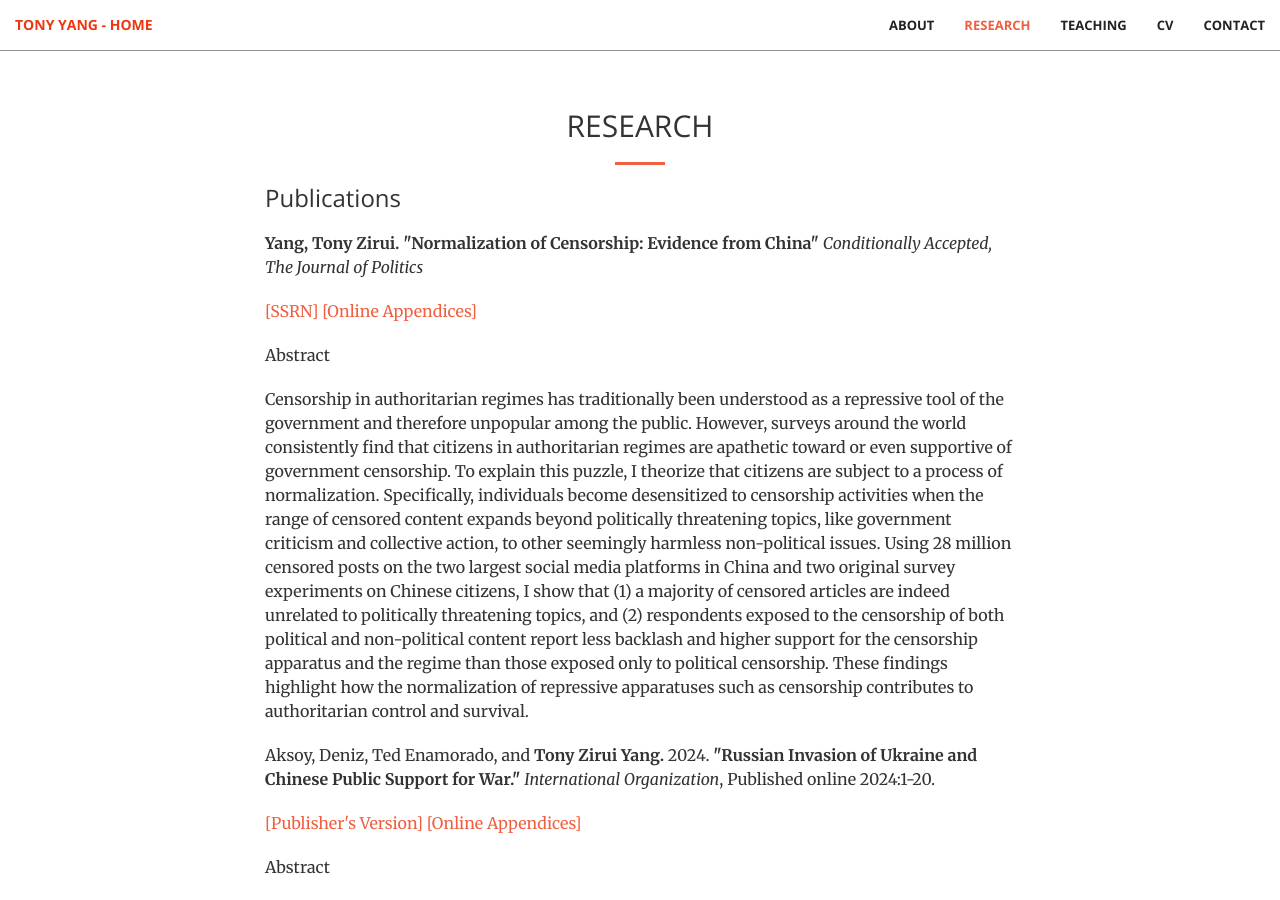
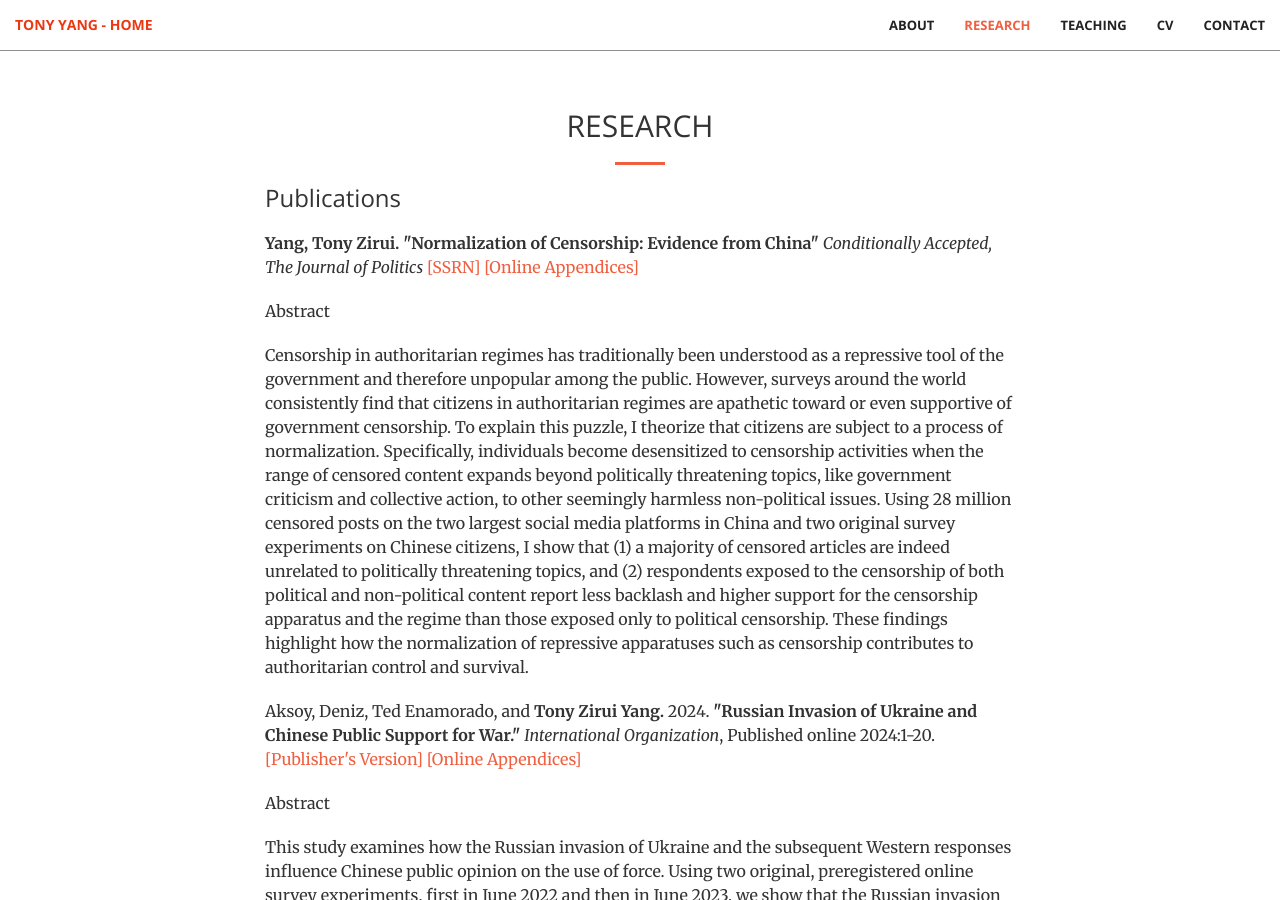
Before and after one commit to tonyhsfz/website, a Jekyll site: the page built from index.html, in a window 1280 px wide and 900 px high, scrolled down 1779 px. Built offline with Jekyll 4.4.1, drawn with Linux system fonts in a browser that asks for light colours.

```diff
--- a/_includes/publication.html
+++ b/_includes/publication.html
@@ -6,8 +6,7 @@
                 <hr>
                 <h3 class="section-heading">Publications</h3>
                     <p></p>
-<p><b> Yang, Tony Zirui. "Normalization of Censorship: Evidence from China" </b>  <i>Conditionally Accepted, The Journal of Politics</i> </p>
-                   <p> <a href="https://papers.ssrn.com/sol3/papers.cfm?abstract_id=3835217">[SSRN]</a>
+<p><b> Yang, Tony Zirui. "Normalization of Censorship: Evidence from China" </b>  <i>Conditionally Accepted, The Journal of Politics</i>  <a href="https://papers.ssrn.com/sol3/papers.cfm?abstract_id=3835217">[SSRN]</a>
                     <a href="/img/Censorship_Appendices.pdf">[Online Appendices]</a></p>
 <p> Abstract </p>
 <p>
@@ -20,9 +19,10 @@ Censorship in authoritarian regimes has traditionally been understood as a repre
 </p>
  <p></p>
                      <p></p>
-<p>  Aksoy, Deniz, Ted Enamorado, and <b>Tony Zirui Yang.</b> 2024. <b>"Russian Invasion of Ukraine and Chinese Public Support for War." </b>  <i>International Organization</i>, Published online 2024:1-20. </p>
-                   <p> <a href="/img/UseForce.pdf">[Publisher's Version]</a>
-                    <a href="/img/UseForce_Appendix.pdf">[Online Appendices]</a></p>
+<p>  Aksoy, Deniz, Ted Enamorado, and <b>Tony Zirui Yang.</b> 2024. <b>"Russian Invasion of Ukraine and Chinese Public Support for War." </b>
+        <i>International Organization</i>, Published online 2024:1-20.
+        <a href="/img/UseForce.pdf">[Publisher's Version]</a>
+         <a href="/img/UseForce_Appendix.pdf">[Online Appendices]</a></p>
 <p> Abstract </p>
 <p>
  This study examines how the Russian invasion of Ukraine and the subsequent Western responses influence Chinese public opinion on the use of force.
@@ -39,8 +39,8 @@ Censorship in authoritarian regimes has traditionally been understood as a repre
                      <p></p>
 
 
-<p><b> Yang, Tony Zirui. "Participatory Censorship in Authoritarian Regimes" </b> <i>Revise & Resubmit, Comparative Political Studies</i> </p>
-                   <p> <a href="https://papers.ssrn.com/sol3/papers.cfm?abstract_id=4167554">[SSRN]</a> </p>
+<p><b> Yang, Tony Zirui. "Participatory Censorship in Authoritarian Regimes" </b> <i>Revise & Resubmit, Comparative Political Studies</i>
+ <a href="https://papers.ssrn.com/sol3/papers.cfm?abstract_id=4167554">[SSRN]</a> </p>
 <p> Abstract </p>
 <p>
 Contrary to the conventional top-down view of government censorship, ordinary citizens in authoritarian regimes frequently participate in censorship by reporting online content.
@@ -53,8 +53,8 @@ Contrary to the conventional top-down view of government censorship, ordinary ci
                      <p></p>
 
 
-                <p><b> Yang, Tony Zirui,</b> and Hongshen Zhu. <b>"Doublespeak: Limits of China's Hard and Soft Propaganda during Political Crises" </b> <i>Under Review</i> </p>
-                   <p> <a href="/img/COVID_Propaganda_Manucript.pdf">[Manuscript]</a>  <p></p>
+                <p><b> Yang, Tony Zirui,</b> and Hongshen Zhu. <b>"Doublespeak: Limits of China's Hard and Soft Propaganda during Political Crises" </b> <i>Under Review</i>
+                <a href="/img/COVID_Propaganda_Manucript.pdf">[Manuscript]</a>  <p></p>
                 <p><b> Yang, Tony Zirui. "How Chinese Censorship Allows Public Discourse on Democracies but Not Their Institutions"  </b></p>
                 <p> Chen, Haohan, Yiqiang Wang, and <b> Tony Zirui Yang. "Listen to the Party! An Audio-as-Data Approach to Emotional Propaganda in Authoritarian China" </b></p>
   <p></p>
```
